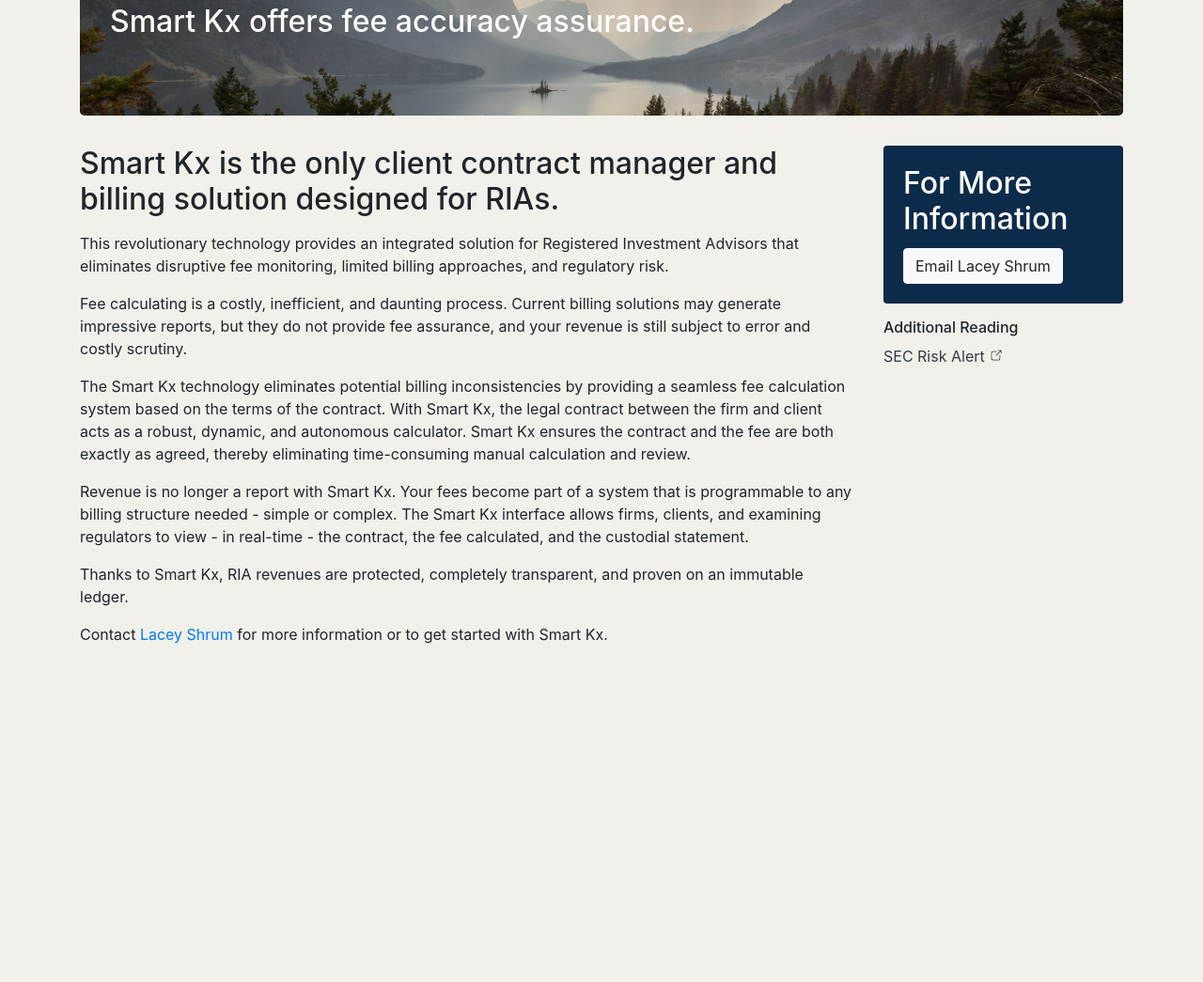
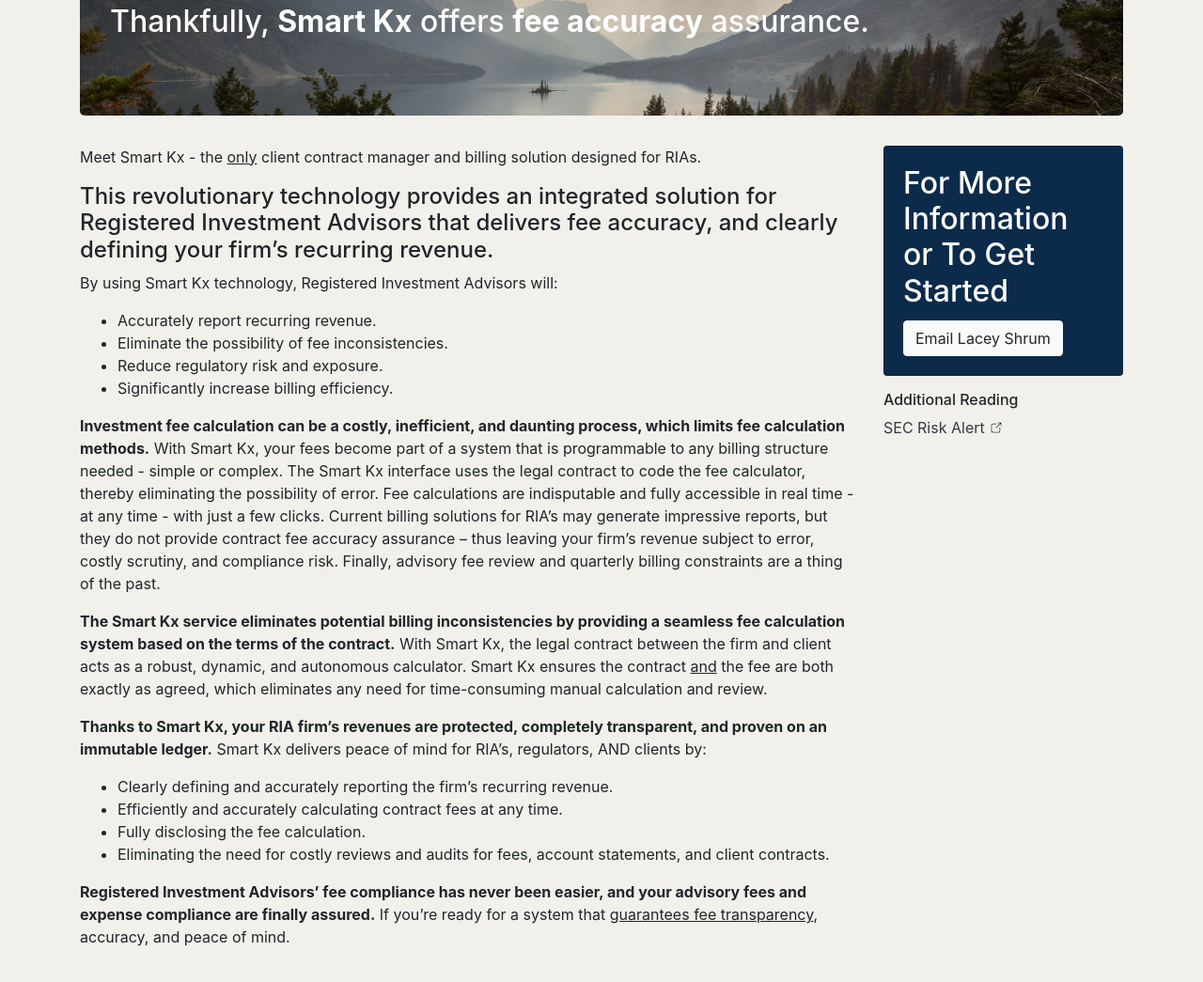
Before and after one commit to SmartKX/proof-of-concept, a website: page index.html in a window 1280 px wide. Shown: the part 217-1262 px from the top of the page at 94% size. Before the commit the page ends 968 px from the top, so only its background shows below. Drawn offline with nearby package versions, Linux system fonts and the light colour scheme.

Commit message:
New copy from Lacey

```diff
--- a/index.html
+++ b/index.html
@@ -26,22 +26,34 @@
 			</nav>
 			<div id="jumbotron" class="jumbotron mt-3 text-white">
 				<h1 class="display-4">To Err is Human.</h1>
-				<h2 class="display-6">Smart Kx offers fee accuracy assurance.</p>
+				<h2 class="display-6">Thankfully, <strong>Smart Kx</strong> offers <strong>fee accuracy</strong> assurance.</p>
 			</div>
 			<div class="row">
 				<div class="col-12 col-md-8 col-lg-9">
-					<h2 class="mb-3">Smart Kx is the only client contract manager and billing solution designed for RIAs.</h2>
-					<p>This revolutionary technology provides an integrated solution for Registered Investment Advisors that eliminates disruptive fee monitoring, limited billing approaches, and regulatory risk.</p>
-					<p>Fee calculating is a costly, inefficient, and daunting process. Current billing solutions may generate impressive reports, but they do not provide fee assurance, and your revenue is still subject to error and costly scrutiny.</p>
-					<p>The Smart Kx technology eliminates potential billing inconsistencies by providing a seamless fee calculation system based on the terms of the contract. With Smart Kx, the legal contract between the firm and client acts as a robust, dynamic, and autonomous calculator. Smart Kx ensures the contract and the fee are both exactly as agreed, thereby eliminating time-consuming manual calculation and review.</p>
-					<p>Revenue is no longer a report with Smart Kx. Your fees become part of a system that is programmable to any billing structure needed - simple or complex. The Smart Kx interface allows firms, clients, and examining regulators to view - in real-time - the contract, the fee calculated, and the custodial statement.</p>
-					<p>Thanks to Smart Kx, RIA revenues are protected, completely transparent, and proven on an immutable ledger.</p>
-					<p>Contact <a href="mailto:lacey@smartkx.io" style="text-decoration:none;">Lacey Shrum</a> for more information or to get started with Smart Kx.</p>
+					<p>Meet Smart Kx - the <u>only</u> client contract manager and billing solution designed for RIAs.</p>
+					<p class="h4">This revolutionary technology provides an integrated solution for Registered Investment Advisors that delivers fee accuracy, and clearly defining your firm’s recurring revenue.</p>
+					<p>By using Smart Kx technology, Registered Investment Advisors will:</p>
+					<ul>
+						<li>Accurately report recurring revenue.</li>
+						<li>Eliminate the possibility of fee inconsistencies.</li>
+						<li>Reduce regulatory risk and exposure.</li>
+						<li>Significantly increase billing efficiency.</li>
+					</ul>
+					<p><strong>Investment fee calculation can be a costly, inefficient, and daunting process, which limits fee calculation methods.</strong> With Smart Kx, your fees become part of a system that is programmable to any billing structure needed - simple or complex. The Smart Kx interface uses the legal contract to code the fee calculator, thereby eliminating the possibility of error. Fee calculations are indisputable and fully accessible in real time - at any time - with just a few clicks. Current billing solutions for RIA’s may generate impressive reports, but they do not provide contract fee accuracy assurance – thus leaving your firm’s revenue subject to error, costly scrutiny, and compliance risk. Finally, advisory fee review and quarterly billing constraints are a thing of the past.</p>
+					<p><strong>The Smart Kx service eliminates potential billing inconsistencies by providing a seamless fee calculation system based on the terms of the contract.</strong> With Smart Kx, the legal contract between the firm and client acts as a robust, dynamic, and autonomous calculator. Smart Kx ensures the contract <u>and</u> the fee are both exactly as agreed, which eliminates any need for time-consuming manual calculation and review.</p>
+					<p><strong>Thanks to Smart Kx, your RIA firm’s revenues are protected, completely transparent, and proven on an immutable ledger.</strong> Smart Kx delivers peace of mind for RIA’s, regulators, AND clients by:</p>
+					<ul>
+						<li>Clearly defining and accurately reporting the firm’s recurring revenue.</li>
+						<li>Efficiently and accurately calculating contract fees at any time.</li>
+						<li>Fully disclosing the fee calculation.</li>
+						<li>Eliminating the need for costly reviews and audits for fees, account statements, and client contracts.</li>
+					</ul>
+					<p><strong>Registered Investment Advisors’ fee compliance has never been easier, and your advisory fees and expense compliance are finally assured.</strong> If you’re ready for a system that <u>guarantees fee transparency</u>, accuracy, and peace of mind.</p>
 				</div>
 				<div class="col-12 col-md-4 col-lg-3">
 					<div id="contact" class="card rounded text-white mb-3">
 						<div class="card-body">
-							<h2 class="card-title">For More Information</h2>
+							<h2 class="card-title">For More Information<br> or To Get Started</h2>
 							<a href="mailto:lacey@smartkx.io" class="btn btn-light">Email Lacey Shrum</a>
 						</div>
 					</div>
```
